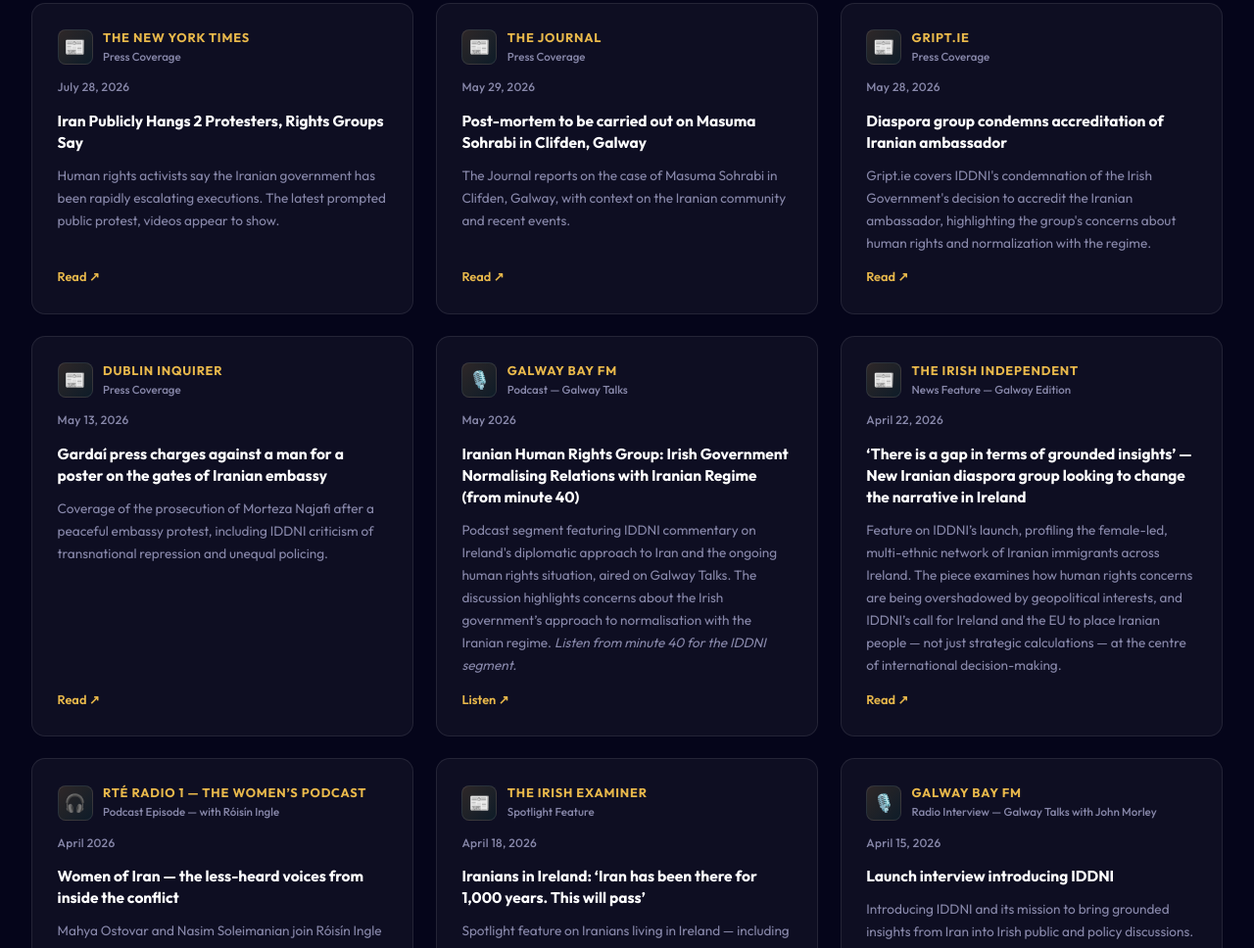
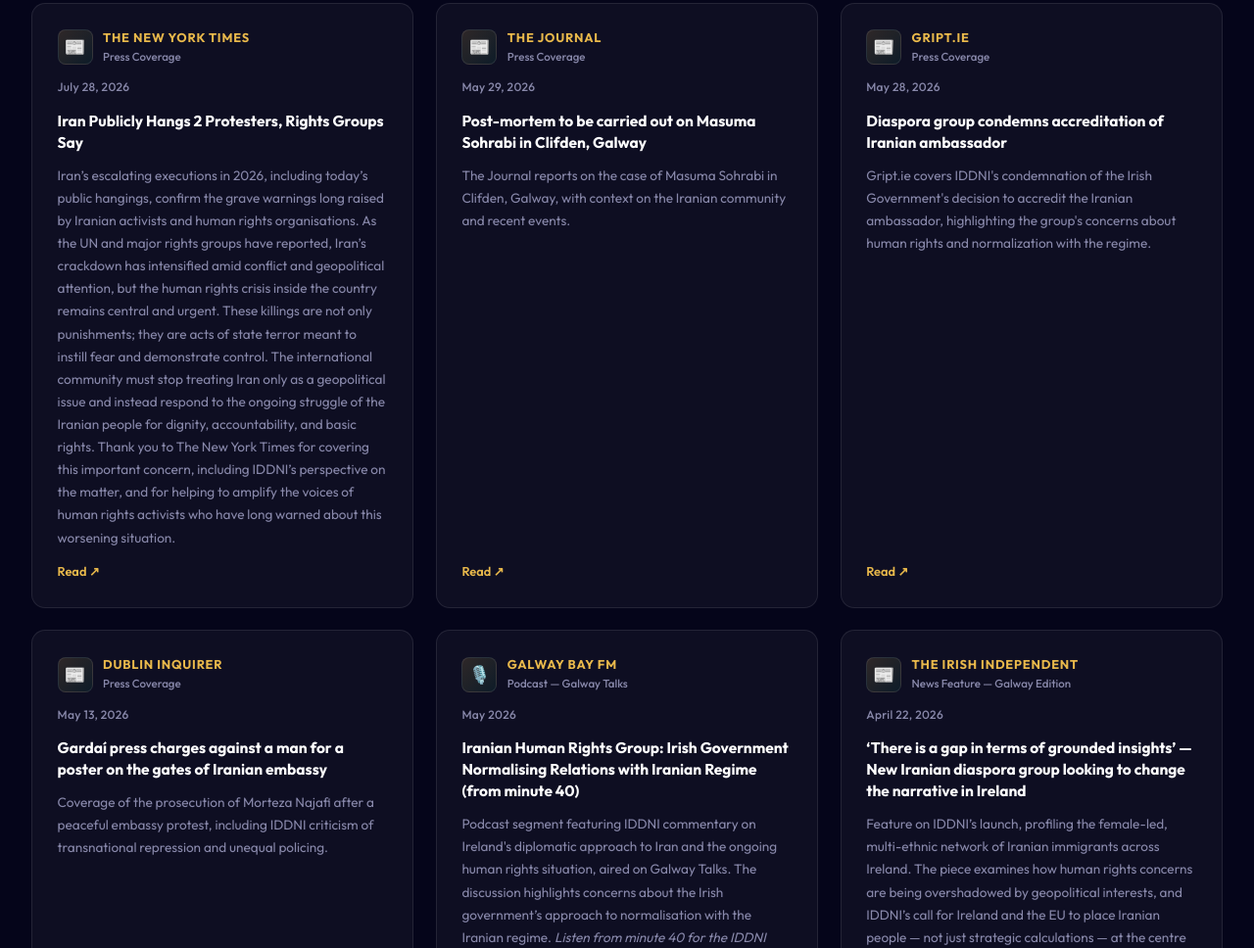
Before and after one commit to IranianDiasporaNetworkIreland/IDNI-webpage, a plain HTML site: page index.html in a window 1280 px wide. Shown: the part 5893-6861 px from the top of the page at 98% size. Drawn offline with Linux system fonts and the light colour scheme.

Commit message:
Update index.html

```diff
--- a/index.html
+++ b/index.html
@@ -2065,7 +2065,7 @@
           </div>
           <div class="appearance-date">July 28, 2026</div>
           <div class="appearance-title">Iran Publicly Hangs 2 Protesters, Rights Groups Say</div>
-          <div class="appearance-desc">Human rights activists say the Iranian government has been rapidly escalating executions. The latest prompted public protest, videos appear to show.</div>
+          <div class="appearance-desc">Iran’s escalating executions in 2026, including today’s public hangings, confirm the grave warnings long raised by Iranian activists and human rights organisations. As the UN and major rights groups have reported, Iran’s crackdown has intensified amid conflict and geopolitical attention, but the human rights crisis inside the country remains central and urgent. These killings are not only punishments; they are acts of state terror meant to instill fear and demonstrate control. The international community must stop treating Iran only as a geopolitical issue and instead respond to the ongoing struggle of the Iranian people for dignity, accountability, and basic rights. Thank you to The New York Times for covering this important concern, including IDDNI’s perspective on the matter, and for helping to amplify the voices of human rights activists who have long warned about this worsening situation.</div>
           <span class="appearance-link">Read &#8599;</span>
         </a>
 
```
